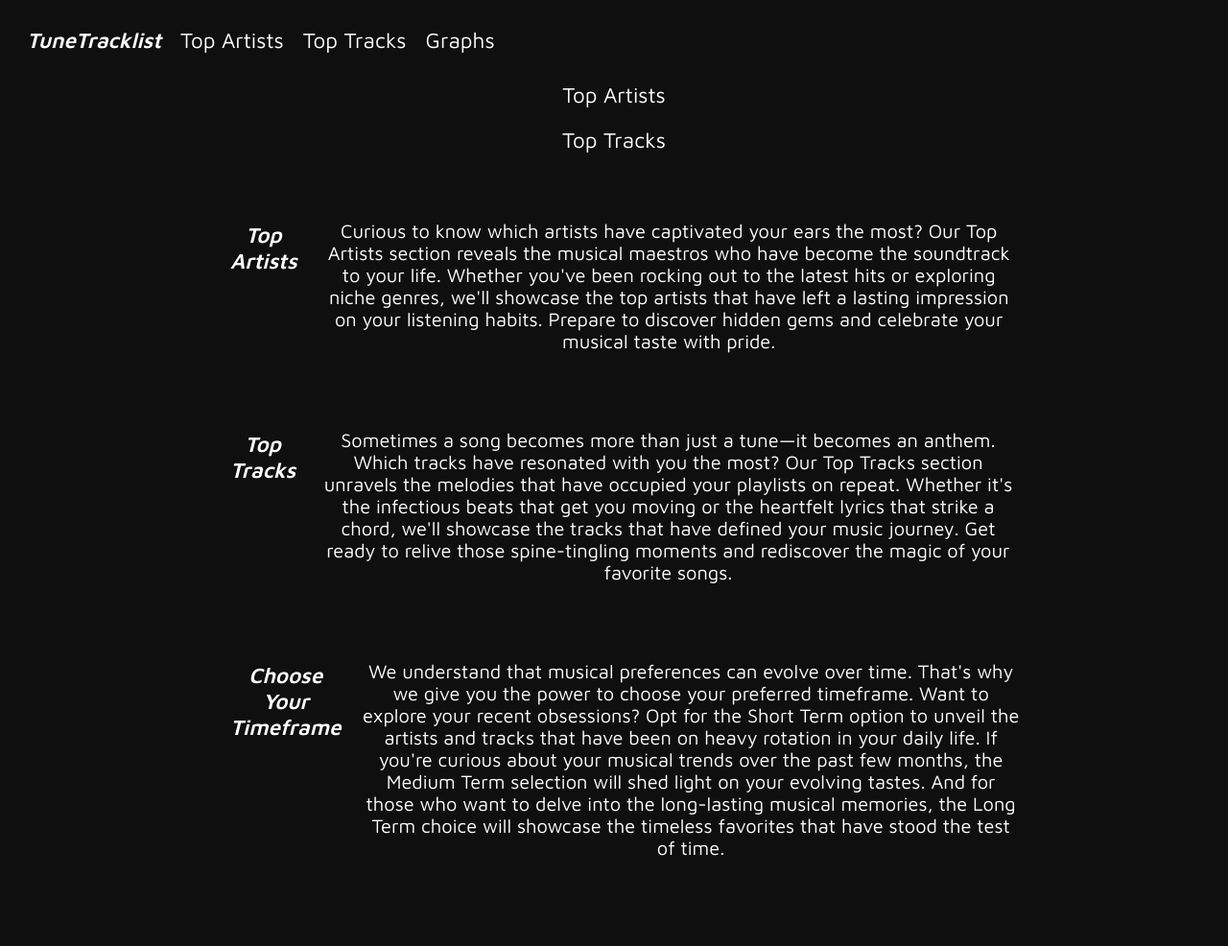
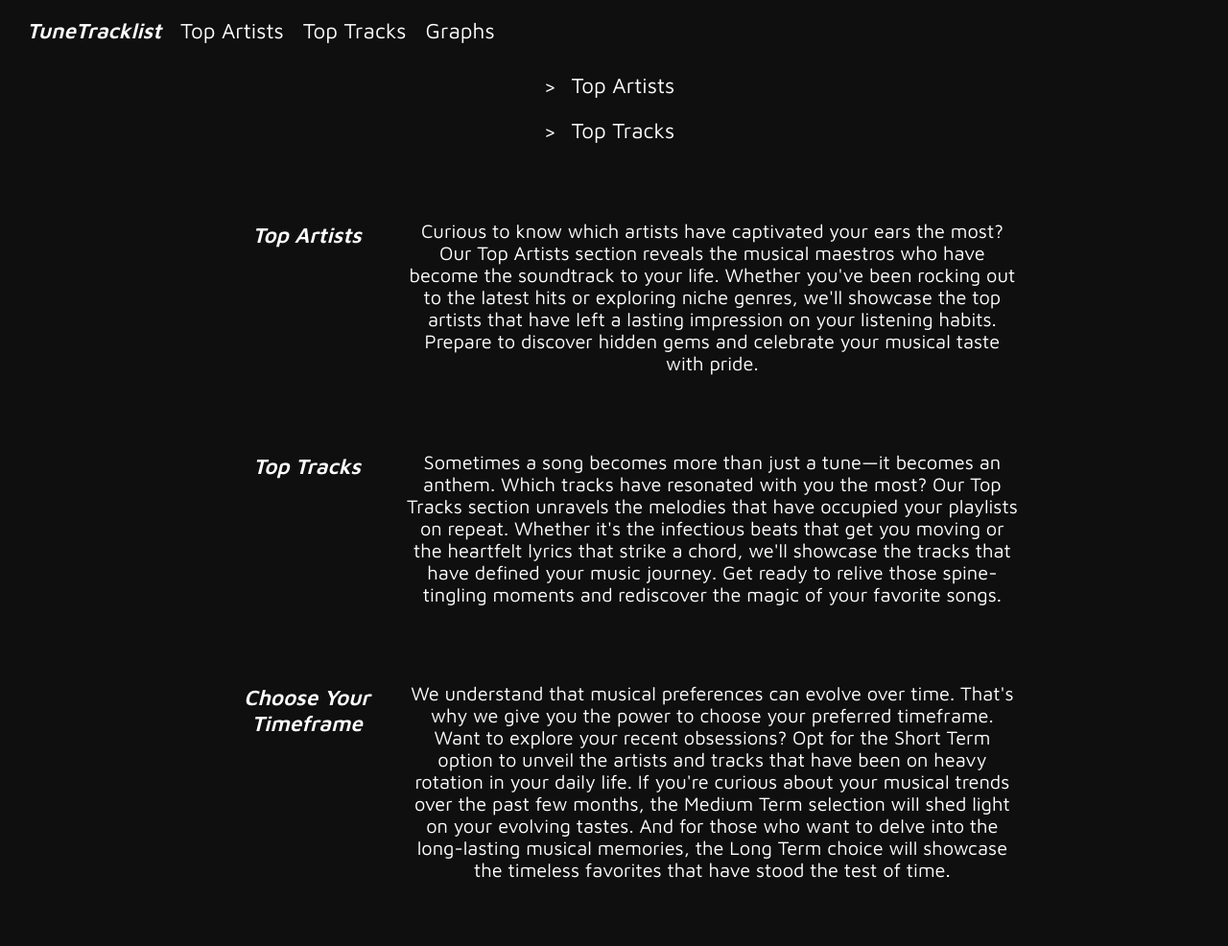
Before and after one commit to moahmed0987/tune-tracklist, a Flask app: page / in a window 1280 px wide. Shown: the whole page at 96% size. Before the commit the page ends 892 px from the top, so only its background shows below. Run offline with Flask 3, Linux system fonts and the light colour scheme.

Commit message:
changes to home screen styling

```diff
--- a/spotify_site/static/style.css
+++ b/spotify_site/static/style.css
@@ -39,7 +39,6 @@ h1 {
 }
 
 .link {
-    display: block;
     text-decoration: none;
     color: inherit;
     font-size: 1.4rem;
@@ -80,13 +79,15 @@ h1 {
     justify-content: center;
 }
 
-.home-list {
+.links-container {
+    display:flex;
+    justify-content: center;
+}
+
+.links {
     display: flex;
-    flex-direction: column;
-    width: 70%;
-    align-self: center;
-    align-items: center;
-    list-style-type: none;
+    justify-content: space-around;
+    width: 50%;
 }
 
 .explain-chart{
@@ -111,12 +112,12 @@ h1 {
     font-style: italic;
     font-size: 1.4rem;
     margin: 1em;
-    width: 30%;
+    width: 20%;
 
 }
 
 .explain-text{
-
+    width: 80%;
 }
 
 .top-data-img {
--- a/spotify_site/templates/home.html
+++ b/spotify_site/templates/home.html
@@ -1,13 +1,11 @@
 {% extends "base.html" %}
 {% block content %}
     <div class="home-container">
-        <div class="home-list">
-            <li class="home-item">
-                <a class="link" href="{{ url_for('top_artists_default') }}">Top Artists</a>
-            </li>
-            <li class="home-item">
-                <a class="link" href="{{ url_for('top_tracks_default') }}">Top Tracks</a>
-            </li>
+        <div class="home-links-container">
+            <div class="home-links">
+                <p>> <a class="link" href="{{ url_for('top_artists_default') }}">Top Artists</a></p>
+                <p>> <a class="link" href="{{ url_for('top_tracks_default') }}">Top Tracks</a></p>
+            </div>
         </div>
         <div class="explain-chart">
             <div class="explain-row">
```
